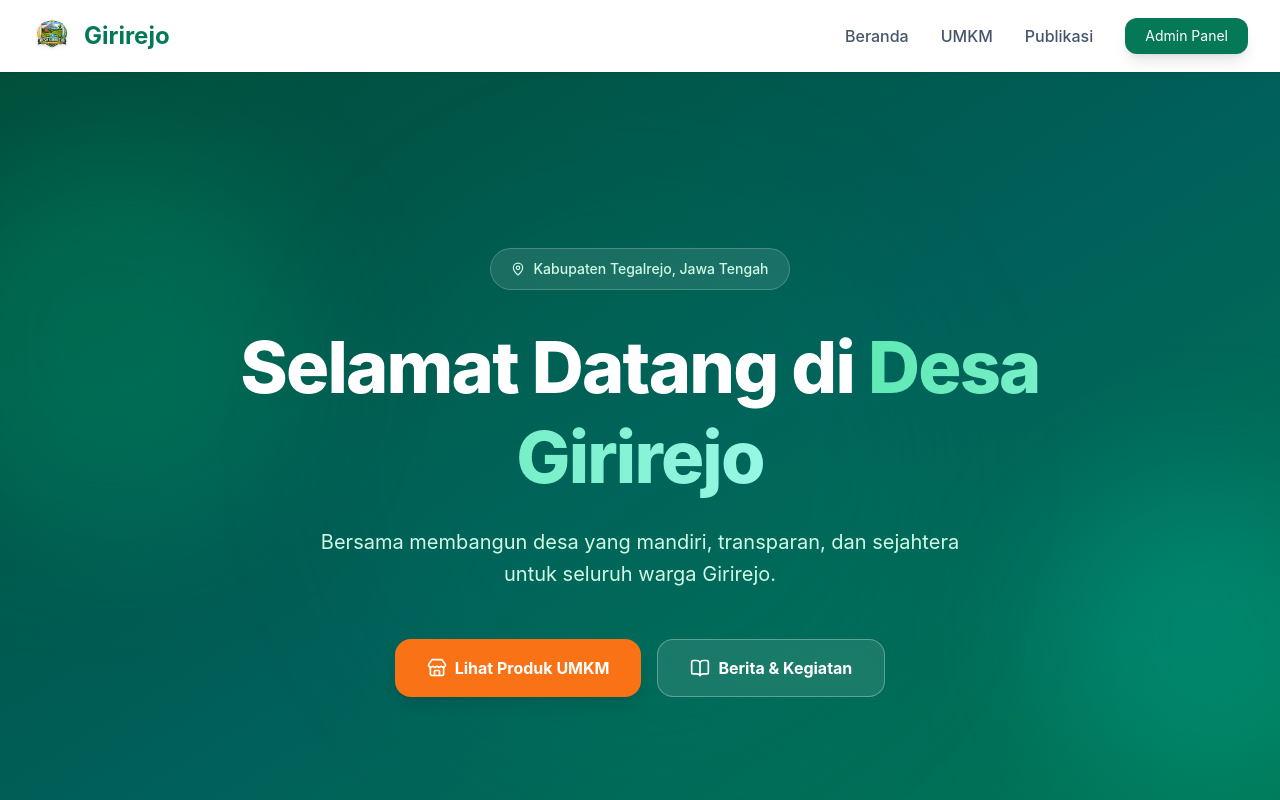
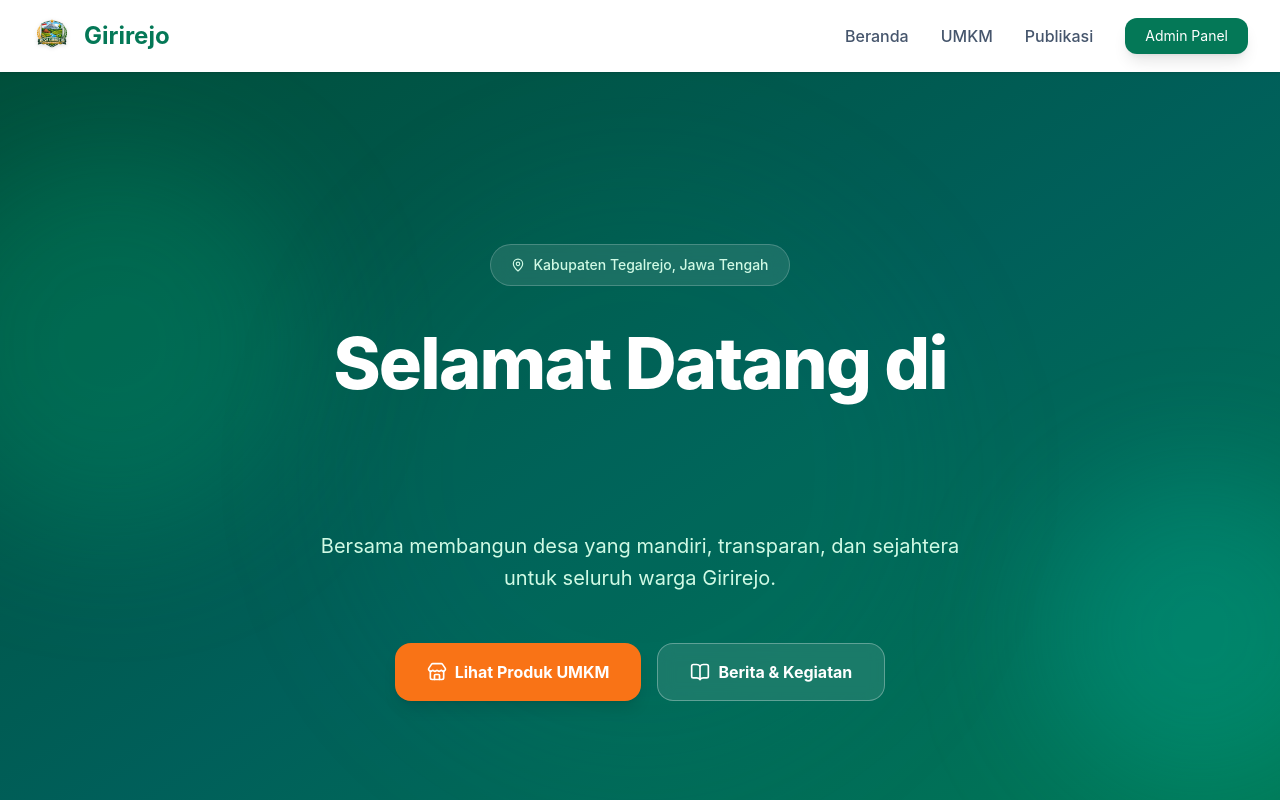
Before and after one commit to RestuWibisonoo/girirejo, a React (Vite) app in the folder frontend/: page / in a window 1280 px wide. Shown: the top 800 px of the page. Built offline with nearby package versions, Linux system fonts and the light colour scheme; no server answers.

Commit message:
feat: add gsap text reveal animation for hero

```diff
--- a/frontend/package.json
+++ b/frontend/package.json
@@ -11,6 +11,7 @@
   },
   "dependencies": {
     "axios": "^1.18.1",
+    "gsap": "^3.15.0",
     "lucide-react": "^1.24.0",
     "react": "^19.2.7",
     "react-dom": "^19.2.7",
--- a/frontend/src/pages/public/HomePage.jsx
+++ b/frontend/src/pages/public/HomePage.jsx
@@ -1,4 +1,5 @@
-import React, { useEffect, useState } from 'react';
+import React, { useEffect, useState, useRef } from 'react';
+import gsap from 'gsap';
 import { Link } from 'react-router-dom';
 import { ArrowRight, Users, Store, BookOpen, MapPin, ChevronDown } from 'lucide-react';
 import api from '../../services/api';
@@ -59,6 +60,40 @@ const HomePage = () => {
       .then(res => setPerangkat(res.data.data || []))
       .catch(() => setPerangkat([]))
       .finally(() => setLoading(false));
+
+    // Animasi GSAP Hero Section
+    const tl = gsap.timeline({ delay: 0.2 });
+
+    tl.to('.hero-text-welcome', {
+      opacity: 1,
+      y: 0,
+      duration: 1,
+      ease: "power3.out",
+      startAt: { y: 30, opacity: 0 }
+    })
+    .to('.hero-char', {
+      opacity: 1,
+      y: 0,
+      duration: 0.8,
+      stagger: 0.05,
+      ease: "back.out(1.7)",
+      startAt: { y: 40, opacity: 0 }
+    }, "-=0.6")
+    .to('.hero-desc', {
+      opacity: 1,
+      y: 0,
+      duration: 1,
+      ease: "power3.out",
+      startAt: { y: 20, opacity: 0 }
+    }, "-=0.4")
+    .to('.hero-btn', {
+      opacity: 1,
+      y: 0,
+      duration: 0.8,
+      stagger: 0.1,
+      ease: "power2.out",
+      startAt: { y: 20, opacity: 0 }
+    }, "-=0.6");
   }, []);
 
   return (
@@ -81,12 +116,20 @@ const HomePage = () => {
 
           {/* Heading */}
           <h1 className="text-4xl md:text-5xl lg:text-7xl font-extrabold text-white mb-6 leading-tight tracking-tight">
-            Selamat Datang di{' '}
-            <span className="text-transparent bg-clip-text bg-gradient-to-r from-emerald-300 to-teal-200">
-              Desa Girirejo
+            <span className="hero-text-welcome inline-block opacity-0">Selamat Datang di</span>{' '}
+            <span className="text-transparent bg-clip-text bg-gradient-to-r from-emerald-300 to-teal-200 inline-block pb-2">
+              {"Desa Girirejo".split(" ").map((word, wordIndex) => (
+                <span key={wordIndex} className="inline-block whitespace-nowrap mr-3 md:mr-5 last:mr-0">
+                  {word.split("").map((char, charIndex) => (
+                    <span key={charIndex} className="inline-block opacity-0 hero-char">
+                      {char}
+                    </span>
+                  ))}
+                </span>
+              ))}
             </span>
           </h1>
-          <p className="text-xl text-emerald-100 max-w-2xl mx-auto mb-12 leading-relaxed">
+          <p className="hero-desc opacity-0 text-xl text-emerald-100 max-w-2xl mx-auto mb-12 leading-relaxed">
             Bersama membangun desa yang mandiri, transparan, dan sejahtera untuk seluruh warga Girirejo.
           </p>
 
@@ -94,13 +137,13 @@ const HomePage = () => {
           <div className="flex flex-col sm:flex-row gap-4 justify-center">
             <Link
               to="/umkm"
-              className="inline-flex items-center gap-2 px-8 py-4 bg-brand-accent text-white font-bold rounded-2xl shadow-lg hover:bg-orange-600 hover:-translate-y-0.5 hover:shadow-xl transition-all"
+              className="hero-btn opacity-0 inline-flex items-center gap-2 px-8 py-4 bg-brand-accent text-white font-bold rounded-2xl shadow-lg hover:bg-orange-600 hover:-translate-y-0.5 hover:shadow-xl transition-all"
             >
               <Store size={20} /> Lihat Produk UMKM
             </Link>
             <Link
               to="/publikasi"
-              className="inline-flex items-center gap-2 px-8 py-4 bg-white/10 backdrop-blur-sm border border-white/30 text-white font-bold rounded-2xl hover:bg-white/20 hover:-translate-y-0.5 transition-all"
+              className="hero-btn opacity-0 inline-flex items-center gap-2 px-8 py-4 bg-white/10 backdrop-blur-sm border border-white/30 text-white font-bold rounded-2xl hover:bg-white/20 hover:-translate-y-0.5 transition-all"
             >
               <BookOpen size={20} /> Berita & Kegiatan
             </Link>
```
Also changed, not shown: 1 other file (tests, documents, lock files or other folders).
